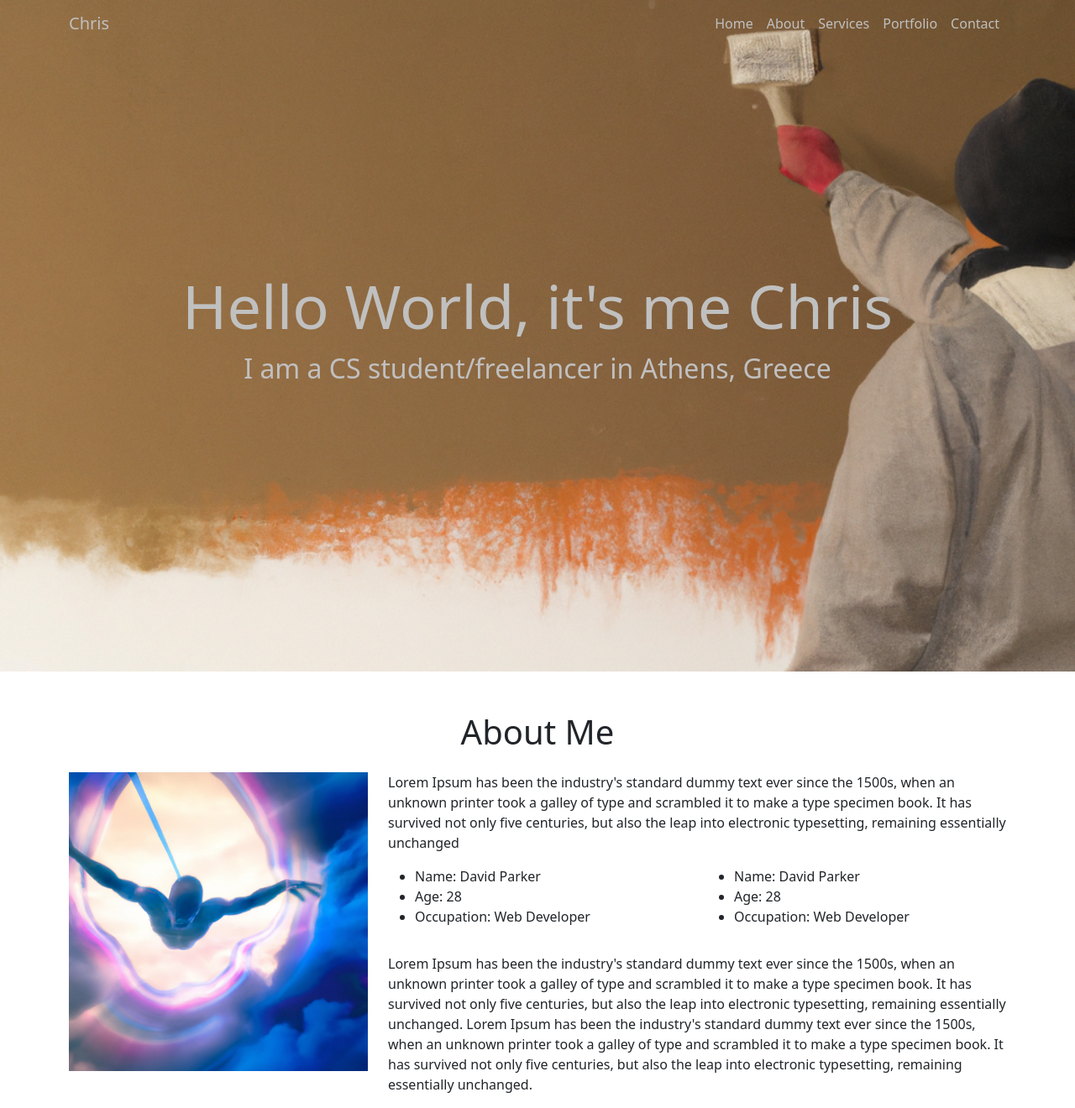
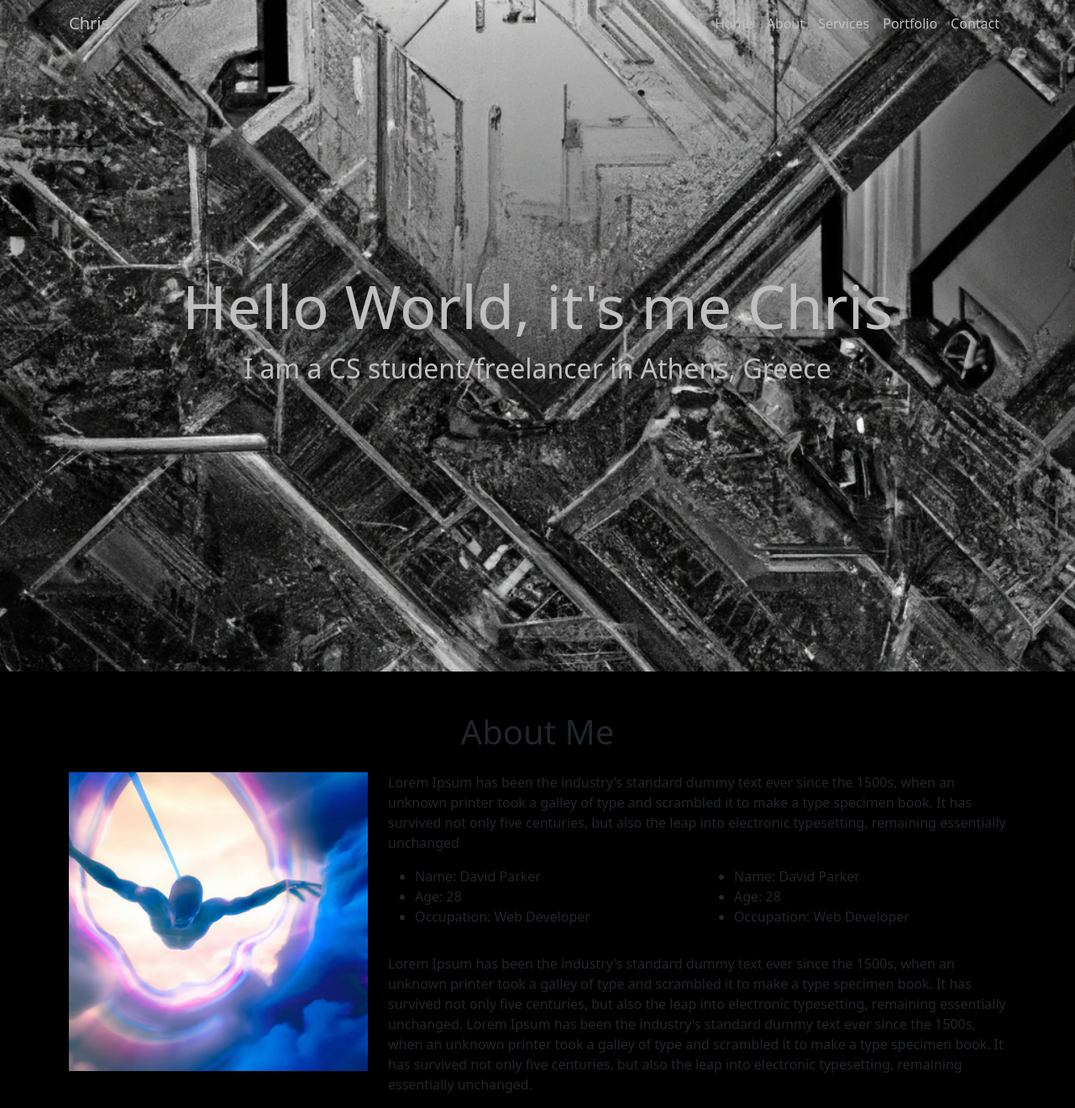
Before and after one commit to chriskovaios/chriskovaios.github.io, a PHP site: page / in a window 1280 px wide. Shown: the whole page at 84% size. Run offline with PHP 8.4, Linux system fonts and the light colour scheme.

Commit message:
whatever

```diff
--- a/index.html
+++ b/index.html
@@ -6,7 +6,7 @@
 	<link href="https://cdn.jsdelivr.net/npm/bootstrap@5.0.2/dist/css/bootstrap.min.css" rel="stylesheet" integrity="sha384-EVSTQN3/azprG1Anm3QDgpJLIm9Nao0Yz1ztcQTwFspd3yD65VohhpuuCOmLASjC" crossorigin="anonymous">
 	<link rel="stylesheet" href="style.css">
 </head>
-<body>
+<body style="background-color:rgba(0, 0, 0);">
 <nav class="navbar navbar-expand-lg fixed-top navbarScroll">
         <div class="container">
             <a class="navbar-brand" href="#">Chris</a>
@@ -37,6 +37,7 @@
 </nav>
 <!-- main banner -->
 <section class="bgimage" id="home">
+<!-- video width="100%" height="100%" src="images/pexels-mart-production-7565448.mp4" title="MART PRODUCTION from PEXELS" loop="true" allow="autoplay"></video -->
     <div class="container-fluid">
         <div class="row">
 			<div class="col-lg-12 col-md-12 col-sm-12 col-xs-12 hero-text">
--- a/style.css
+++ b/style.css
@@ -1,9 +1,11 @@
 /* hero background image */
 .bgimage {
     height:100vh;
-    background: url('images/painter.png');
+    background: url('images/imagebg.webp');
     background-size:cover;
+	background-position:bottom;
     position:relative;
+	//opacity:0.1;
 }
 /* text css above hero image*/
 .hero_title {
```
Also changed, not shown: images/forest.webp (added), images/image4.png (added), images/imagebg.webp (added), 1 other file.
